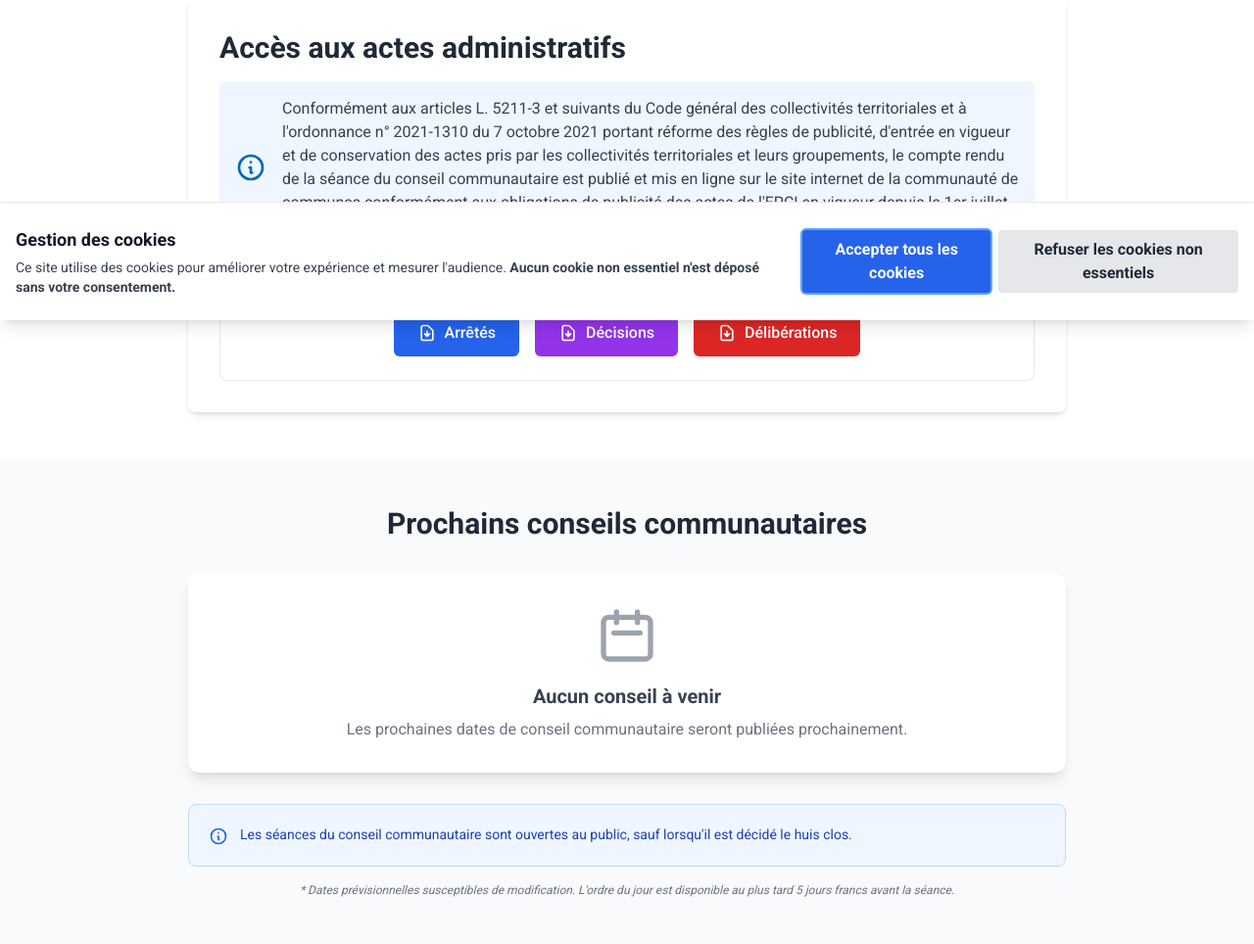
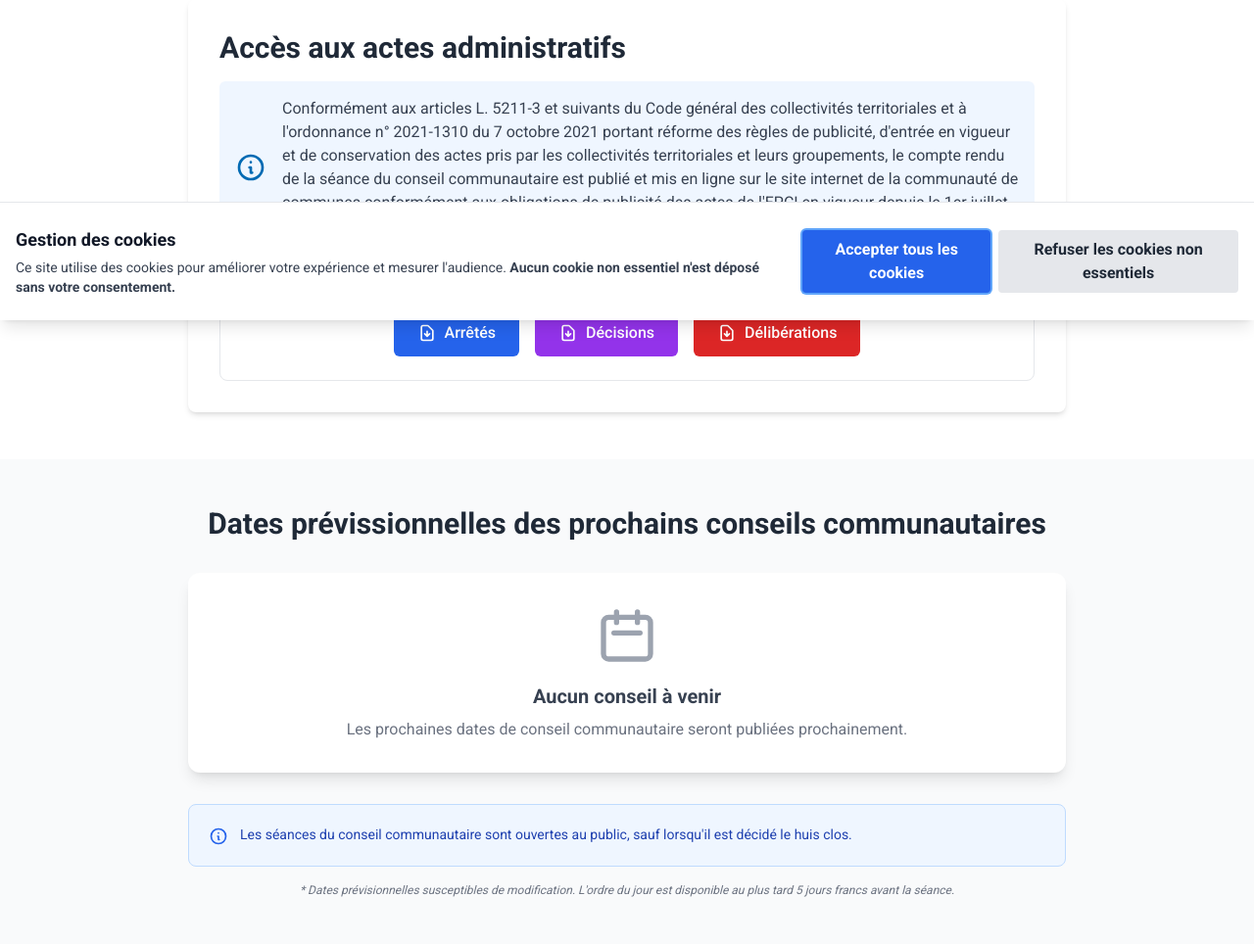
Before and after one commit to gestionsiteccsa/cc-sudavesnois, a Django app: page /actes-administratifs/ in a window 1280 px wide. Shown: the part 473-1437 px from the top of the page at 98% size. Run offline with Django 5.2, Linux system fonts and the light colour scheme; data that the repository does not hold is empty; style sheets or scripts are compiled from the project's sources.

Commit message:
chore: update title of upcoming council meetings section

```diff
--- a/templates/includes/prochains_conseils.html
+++ b/templates/includes/prochains_conseils.html
@@ -3,7 +3,7 @@
 <section class="py-12 bg-gray-50 dark:bg-gray-800">
     <div class="container mx-auto px-4 md:px-6">
         <div class="max-w-4xl mx-auto">
-            <h2 class="text-2xl md:text-3xl font-bold text-center text-gray-800 dark:text-gray-200 mb-8">Prochains conseils communautaires</h2>
+            <h2 class="text-2xl md:text-3xl font-bold text-center text-gray-800 dark:text-gray-200 mb-8">Dates prévissionnelles des prochains conseils communautaires</h2>
 
             {% if conseils %}
             <ul class="space-y-8" role="list">
```
